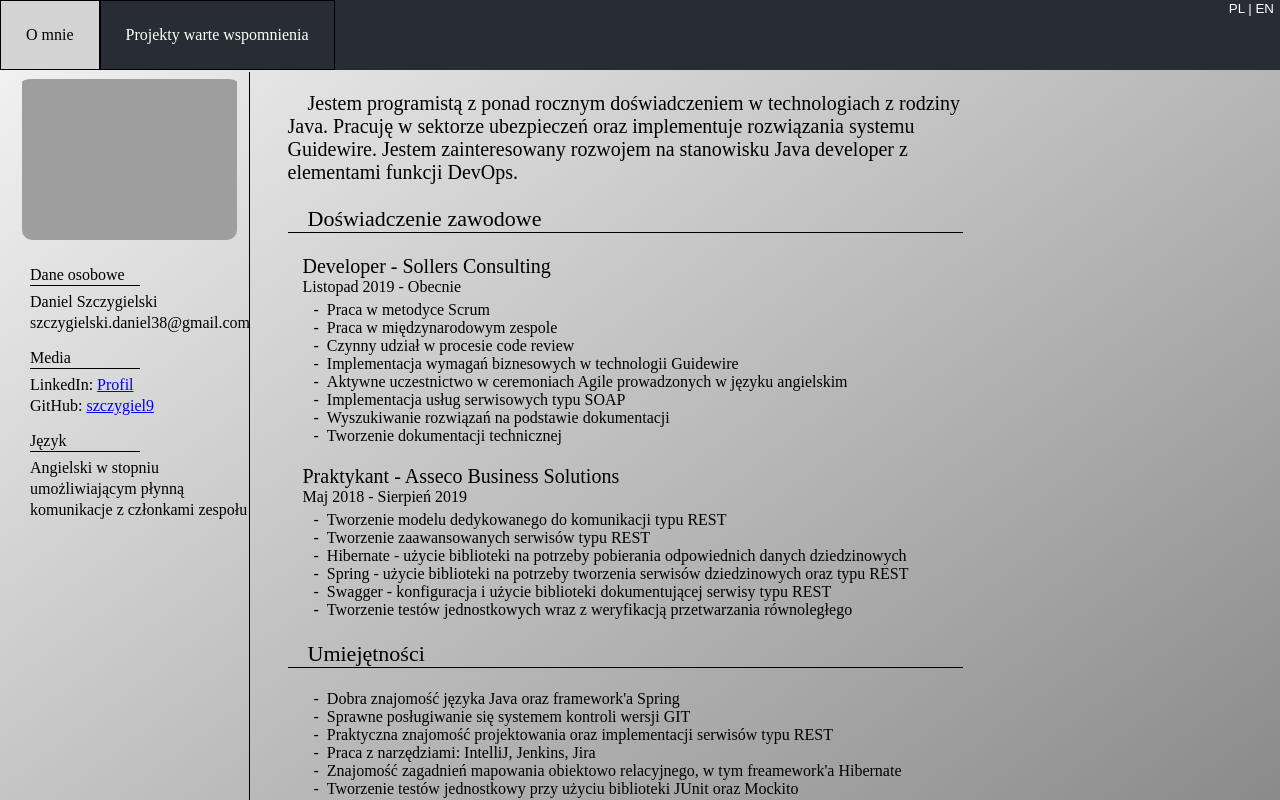
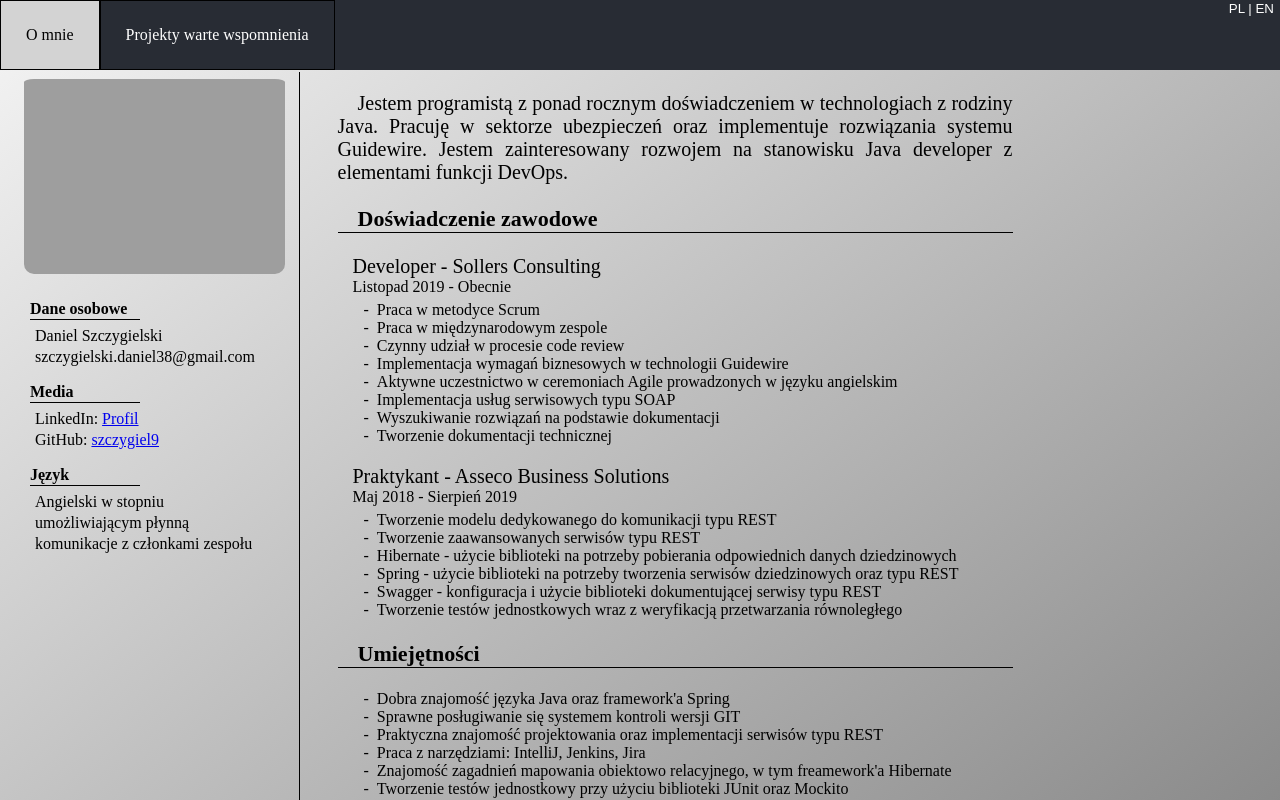
Before and after one commit to Szczygiel9/Protfolio, a React (Create React App) app: page / in a window 1280 px wide. Shown: the top 800 px of the page. Built offline with nearby package versions, Linux system fonts and the light colour scheme.

Commit message:
Styles refactoring

```diff
--- a/src/App.css
+++ b/src/App.css
@@ -1,13 +1,10 @@
-html {
-    height: 100%;
-}
-
 #root {
     background: linear-gradient(to bottom right, whitesmoke, gray);
 }
 
 body {
     font-family: "Times New Roman";
+    text-align: justify;
     margin: 0;
 }
 
@@ -18,14 +15,15 @@ body {
 .item {
     border: 2px solid cornflowerblue;
     width: 90%;
-    padding: 10px;
-    margin: 5px;
+    padding-left: 25px;
+    padding-right: 25px;
+    margin: 20px 5px 5px;
     font-family: "Microsoft YaHei Light"
 }
 
 .item-list {
-    border: 1px solid black;
     padding-top: 5px;
+    padding-left: 20px;
     width: 100%;
     height: 100%;
 }
@@ -42,7 +40,7 @@ body {
 
 .main-container {
     padding-top: 72px;
-    max-width: 1000px;
+    max-width: 1050px;
 }
 
 .nav a {
@@ -61,7 +59,7 @@ body {
 
 .active-link {
     background-color: lightgray;
-    text-decoration: none;
+    color: black;
 }
 
 .about {
@@ -79,6 +77,7 @@ body {
 }
 
 .section-title {
+    font-weight: bold;
     font-size: 22px;
     font-family: "Adobe Myungjo Std M";
     padding-left: 20px;
@@ -95,7 +94,7 @@ body {
 .experience-date {
     margin-top: 0;
     margin-bottom: 5px;
-    font-family: "Adobe Caslon Pro";
+    font-family: "Adobe Caslon Pro", serif;
     font-size: medium;
     padding-left: 15px;
 }
@@ -107,7 +106,7 @@ body {
 
 .sidebar {
     width: 20%;
-    min-width: 250px;
+    min-width: 300px;
     border-right: 1px solid black;
     padding-left: 10px;
 }
@@ -117,6 +116,7 @@ body {
     line-height: 20px;
     padding-top: 10px;
     padding-left: 20px;
+    width: 85%;
     text-align: left;
 }
 
@@ -174,6 +174,7 @@ li:before {
 }
 
 .under-lined {
+    font-weight: bold;
     padding-top: 15px;
     width: 110px;
     border-bottom: 1px solid black;
@@ -181,8 +182,13 @@ li:before {
 
 .sidebar-section {
     padding-top: 5px;
+    padding-left: 5px;
     line-height: 21px;
     font-family: "Adobe Garamond Pro";
+}
+
+.aws-image{
+    width: 95%;
 }
 
 @media screen and (max-width: 700px) {
@@ -220,4 +226,7 @@ li:before {
         width: 100%;
     }
 
+    .image {
+        display: none;
+    }
 }
```
